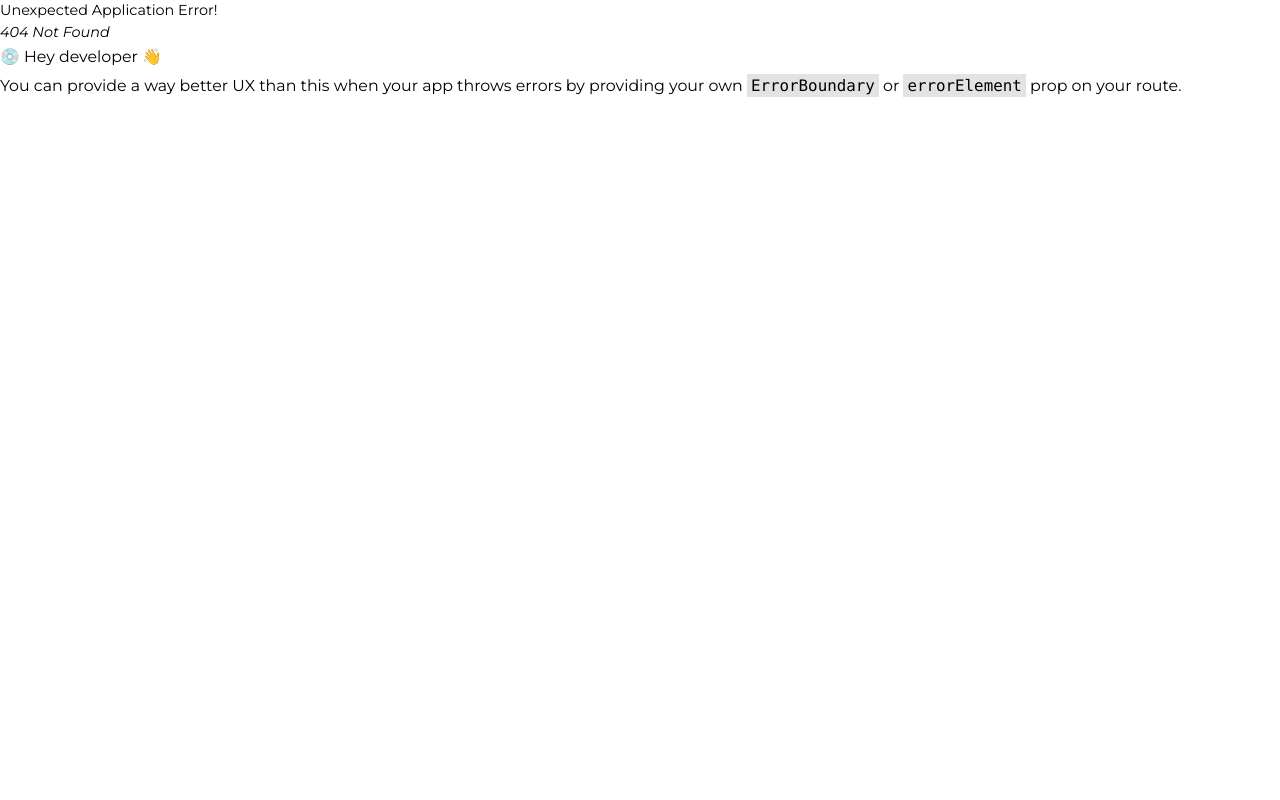
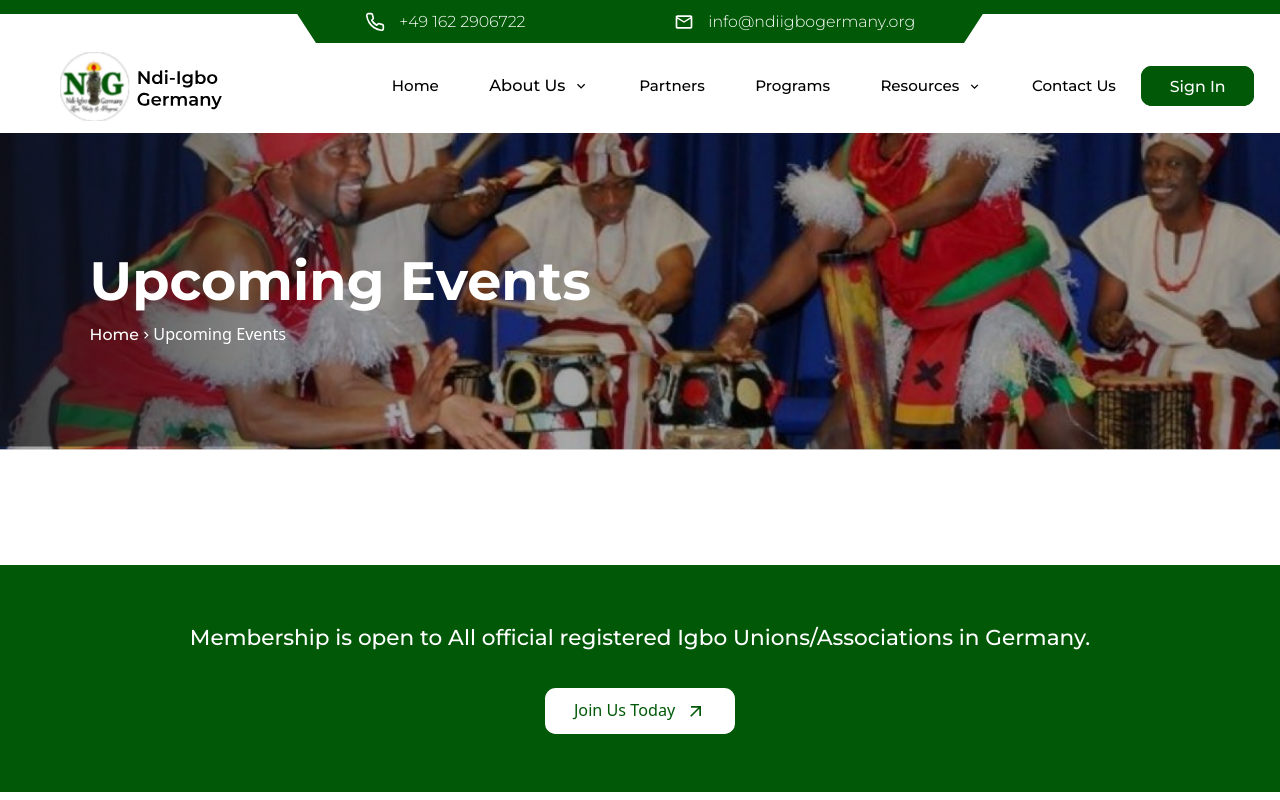
Before and after one commit to Greenmouse-Experts/igbos-in-germany, a React (Vite) app: page /events in a window 1280 px wide. Before the commit this address had no page. Shown: the top 800 px of the page. Built offline with nearby package versions, Linux system fonts and the light colour scheme.

Commit message:
updaated

```diff
--- a/src/components/layout/Header.tsx
+++ b/src/components/layout/Header.tsx
@@ -210,12 +210,14 @@ function Header() {
                   </NavLink>
                 </li>
                 <li className="relative" onMouseLeave={() => setOpen2(false)}>
-                  <p
-                    className="lg:text-[1.05rem] text-lg  py-2  cursor-pointer flex items-center gap-2"
-                    onMouseEnter={() => setOpen2(true)}
+                <NavLink
+                    onClick={() => setMenu(false)}
+                    className="lg:text-[1.05rem] text-lg w-full "
+                    to="/programs"
                   >
                     Programs
-                  </p>
+                  </NavLink>
+
                 </li>
                 <li className="relative" onMouseLeave={() => setOpen3(false)}>
                   <p
@@ -251,7 +253,7 @@ function Header() {
                         setOpen3((prev) => !prev);
                         setMenu(false);
                       }}
-                      to="/"
+                      to="/events"
                     >
                         <span>
                         <RiCalendarEventLine size={25}  className="text-colorPrimary group-hover:text-white" />
--- /dev/null
+++ b/src/pages/Event.tsx
@@ -0,0 +1,27 @@
+import Banner from "../components/Banner"
+import BtnWhite from "../components/Buttons/BtnWhite"
+
+
+function Event() {
+  return (
+    <>
+    <Banner page="Upcoming Events" img="/img/event-banner.png" />
+    <section className=" ">
+
+
+
+    </section>
+
+
+    <section className=" bg-colorPrimary flex flex-col justify-center items-center text-center text-white">
+        <p className="text-2xl font-medium">
+          Membership is open to All official registered Igbo Unions/Associations
+          in Germany.
+        </p>
+        <BtnWhite />
+      </section>
+  </>
+  )
+}
+
+export default Event
--- /dev/null
+++ b/src/pages/Programs.tsx
@@ -0,0 +1,27 @@
+import Banner from "../components/Banner"
+import BtnWhite from "../components/Buttons/BtnWhite"
+
+
+function Programs() {
+  return (
+    <>
+    <Banner page="Programs" img="/img/programs-banner.png" />
+    <section className=" ">
+
+
+
+    </section>
+
+
+    <section className=" bg-colorPrimary flex flex-col justify-center items-center text-center text-white">
+        <p className="text-2xl font-medium">
+          Membership is open to All official registered Igbo Unions/Associations
+          in Germany.
+        </p>
+        <BtnWhite />
+      </section>
+  </>
+  )
+}
+
+export default Programs
```
Also changed, not shown: src/App.tsx (+10 -0 lines), public/img/event-banner.png (added), public/img/programs-banner.png (added).
